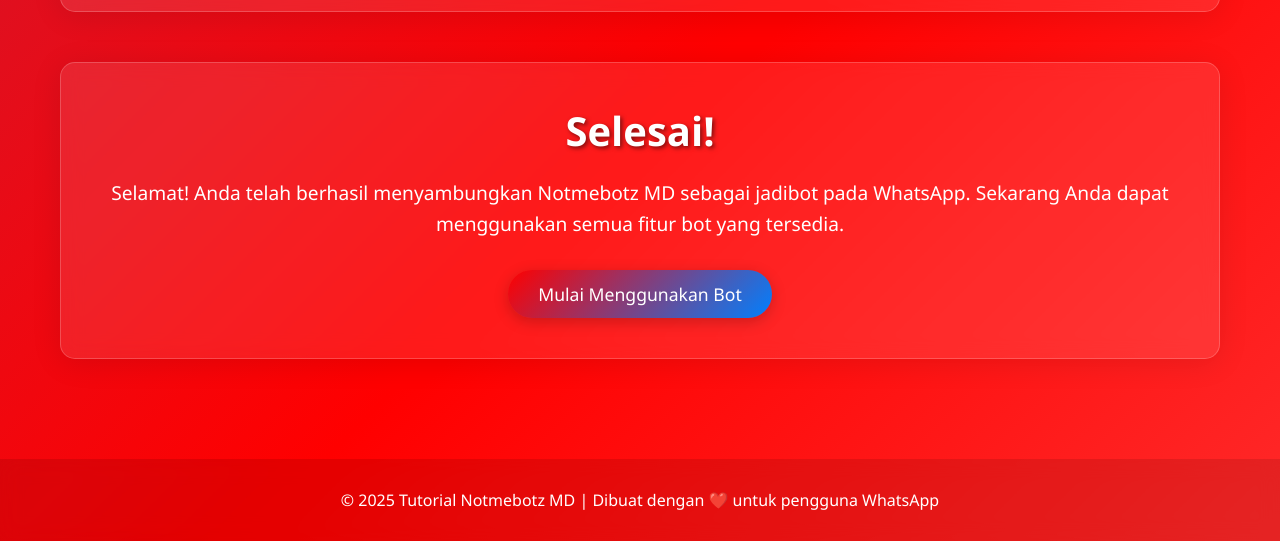
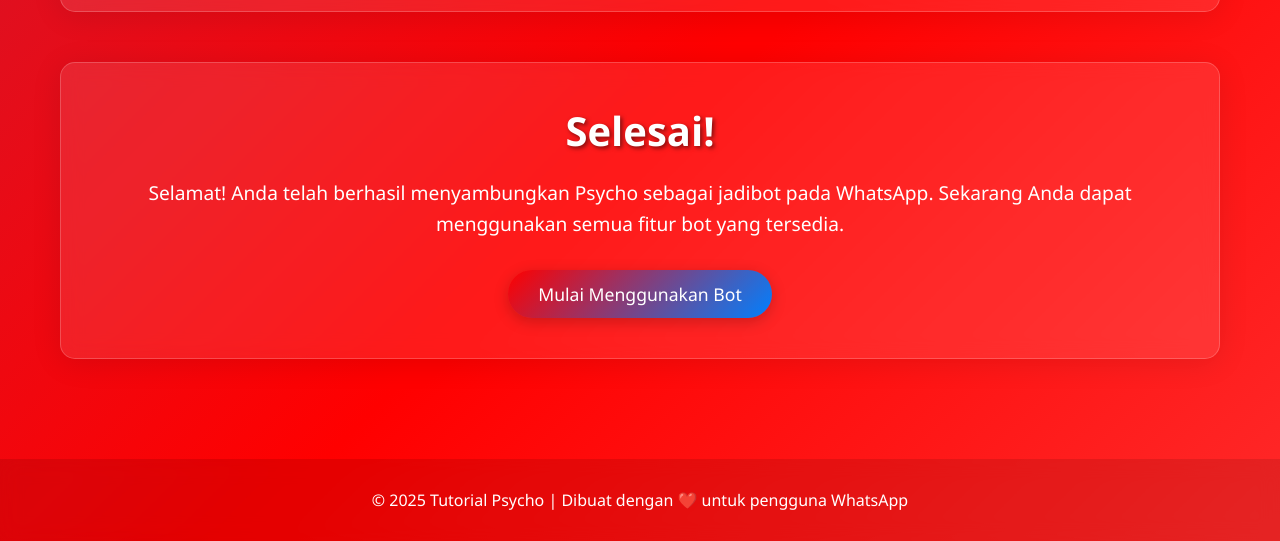
Before and after one commit to FadelSM/na, a plain HTML site: page index.html in a window 1280 px wide. Shown: the part 3056-3597 px from the top of the page. Drawn offline with Linux system fonts and the light colour scheme.

Commit message:
Update index.html

```diff
--- a/index.html
+++ b/index.html
@@ -3,7 +3,7 @@
 <head>
     <meta charset="UTF-8">
     <meta name="viewport" content="width=device-width, initial-scale=1.0">
-    <title>Tutorial Jadibot Notmebotz MD</title>
+    <title>Tutorial Jadibot Psycho</title>
     <style>
         * {
             margin: 0;
@@ -300,13 +300,13 @@
 
         <div class="glass-card success-section">
             <h2 class="success-title">Selesai!</h2>
-            <p class="success-message">Selamat! Anda telah berhasil menyambungkan Notmebotz MD sebagai jadibot pada WhatsApp. Sekarang Anda dapat menggunakan semua fitur bot yang tersedia.</p>
-            <a href="https://wa.me/6285656036548" class="button">Mulai Menggunakan Bot</a>
+            <p class="success-message">Selamat! Anda telah berhasil menyambungkan Psycho sebagai jadibot pada WhatsApp. Sekarang Anda dapat menggunakan semua fitur bot yang tersedia.</p>
+            <a href="https://wa.me/6283139073473" class="button">Mulai Menggunakan Bot</a>
         </div>
     </div>
 
     <footer>
-        <p>© 2025 Tutorial Notmebotz MD | Dibuat dengan ❤️ untuk pengguna WhatsApp</p>
+        <p>© 2025 Tutorial Psycho | Dibuat dengan ❤️ untuk pengguna WhatsApp</p>
     </footer>
 
     <script>
```
